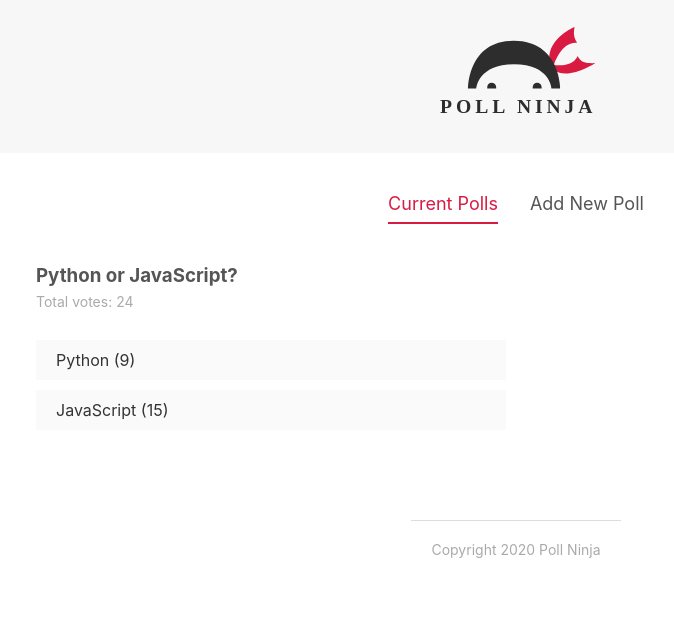
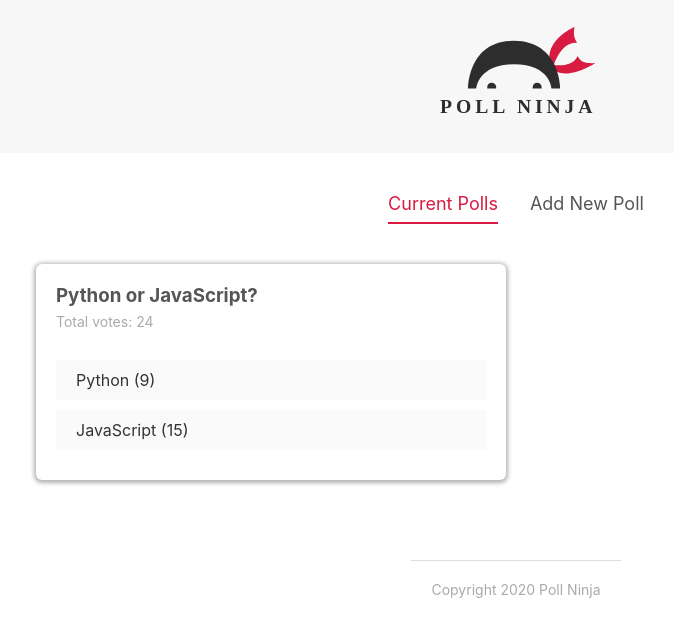
Before and after one commit to raphabarreto/ninjapolls, a Svelte app: page / in a window 1280 px wide. Shown: the top 636 px of the page, without its empty margins (124-798 px from the left). Built offline with nearby package versions, Linux system fonts and the light colour scheme.

Commit message:
Card Component

```diff
--- a/src/components/PollDetails.svelte
+++ b/src/components/PollDetails.svelte
@@ -1,4 +1,5 @@
 <script>
+  import Card from "../shared/Card.svelte";
   export let poll;
 
   // reactive values
@@ -35,6 +36,7 @@
   }
 </style>
 
+<Card>
   <div class="poll">
     <h3>{poll.question}</h3>
     <p>Total votes: {totalVotes}</p>
@@ -47,3 +49,4 @@
       <span>{poll.answerB} ({poll.votesB})</span>
     </div>
   </div>
+</Card>
--- /dev/null
+++ b/src/shared/Card.svelte
@@ -0,0 +1,12 @@
+<style>
+  .card {
+    background: #fff;
+    padding: 20px;
+    border-radius: 6px;
+    box-shadow: 0px 1px 4px 2px rgba(0, 0, 0, 0.3);
+  }
+</style>
+
+<div class="card">
+  <slot />
+</div>
```
Lines whose indentation alone changed are shown as unchanged.
